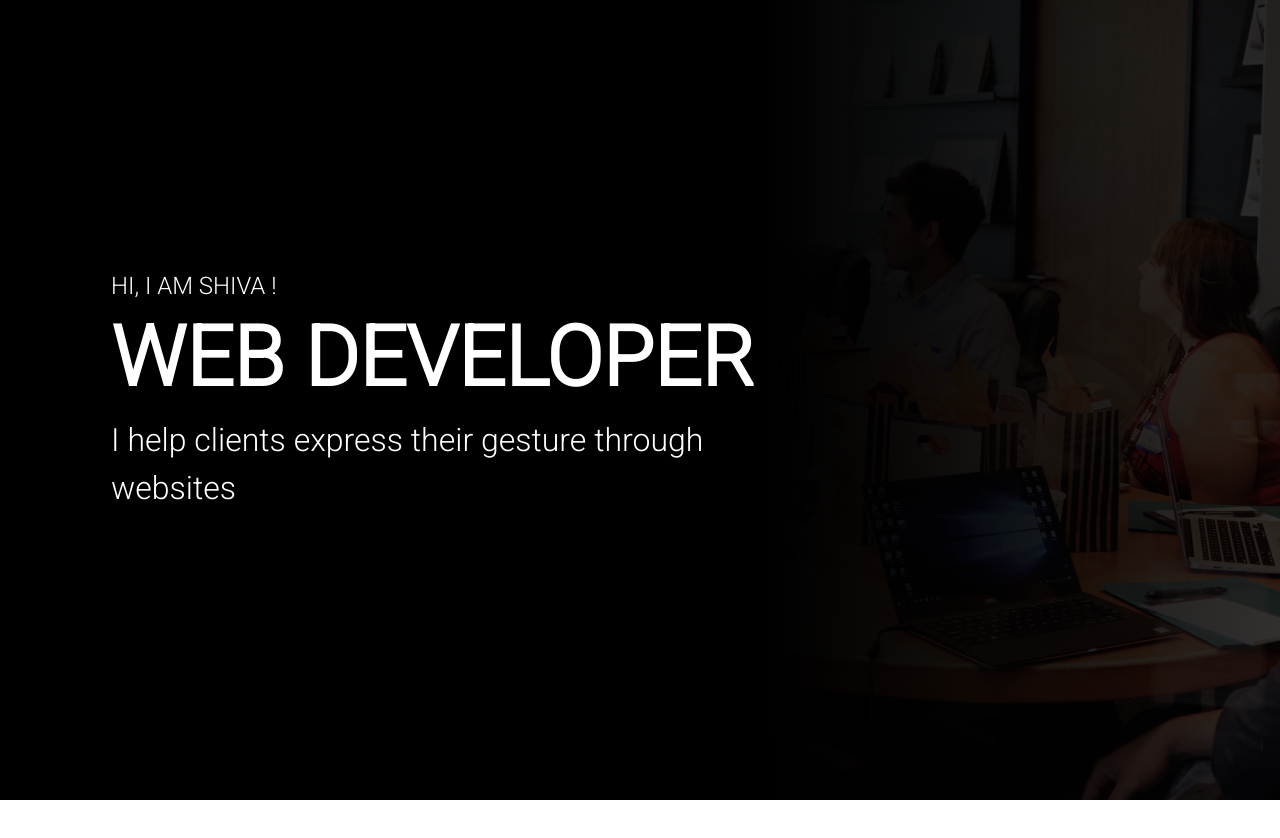
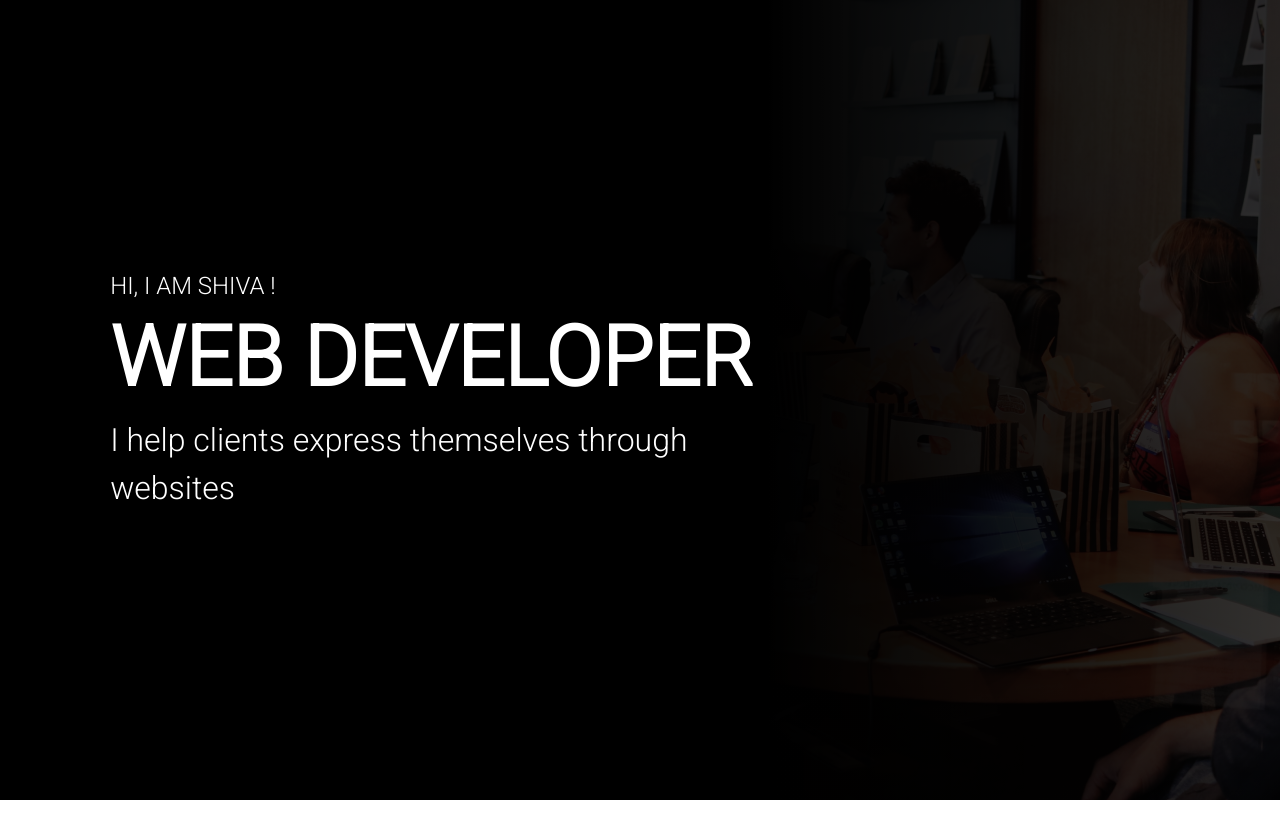
Before and after one commit to shivasankari3101/Portfolio-website, a React (Create React App) app: page / in a window 1280 px wide. Shown: the top 838 px of the page. Built offline with nearby package versions, Linux system fonts and the light colour scheme.

Commit message:
Minor change

```diff
--- a/src/components/Home/Home.js
+++ b/src/components/Home/Home.js
@@ -38,7 +38,7 @@ function Home(){
                <div className={classes.content}>
                <h4>HI, I AM SHIVA !</h4>
                 <h1>WEB DEVELOPER</h1>
-                <p>I help clients express their gesture through websites</p>
+                <p>I help clients express themselves through websites</p>
                </div>
             </div>
         </div>
```
